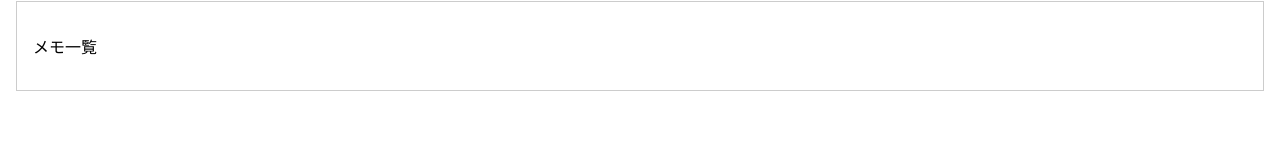
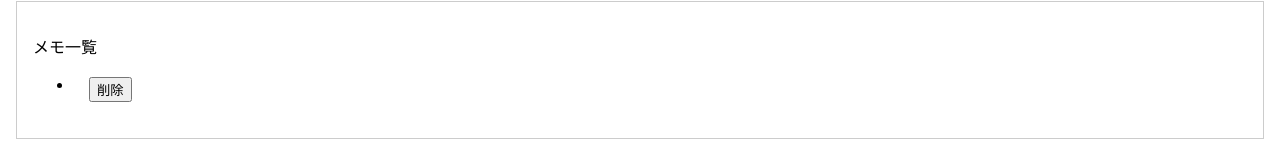
Before and after one commit to mojako1195/memoapp_react_ts, a React (Create React App) app: page / in a window 1280 px wide. Both pictures are taken after a click on the button "追加". Shown: the part 121-285 px from the top of the page. Built offline with nearby package versions, Linux system fonts and the light colour scheme.

Commit message:
220203  メモがリストに表示されなかったのを修正

```diff
--- a/src/components/MemoList.tsx
+++ b/src/components/MemoList.tsx
@@ -14,12 +14,14 @@ export const MemoList: FC<Props> = (props) => {
       <p>メモ一覧</p>
       <ul>
         {memos.map((memo, index) => {
-          <li key={memo}>
-            <SMemoWrapper>
-              <p>{memo}</p>
-              <SButton onClick={() => onClickDelete(index)}>削除</SButton>
-            </SMemoWrapper>
-          </li>;
+          return (
+            <li key={memo}>
+              <SMemoWrapper>
+                <p>{memo}</p>
+                <SButton onClick={() => onClickDelete(index)}>削除</SButton>
+              </SMemoWrapper>
+            </li>
+          );
         })}
       </ul>
     </SContainer>
```
